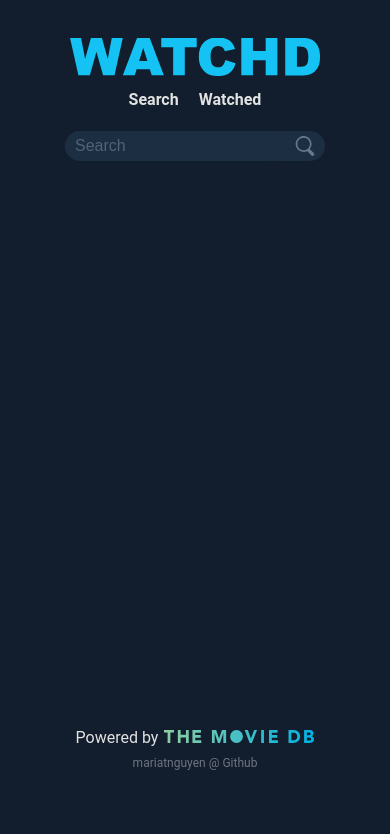
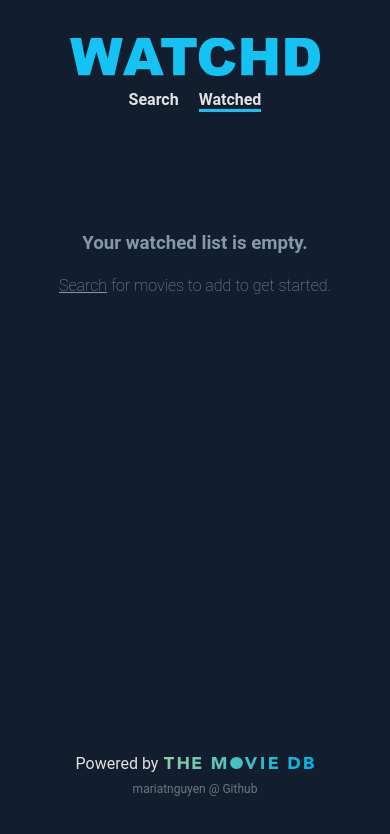
Before and after one commit to mariatnguyen/watchd, a React (Create React App) app: page / in a window 390 px wide. Both pictures are taken after a click on the element "Watched". Shown: the top 834 px of the page. Built offline with nearby package versions, Linux system fonts and the light colour scheme.

Commit message:
improve search 🔍

```diff
--- a/package.json
+++ b/package.json
@@ -1,5 +1,4 @@
 {
-  "homepage": "https://mariatnguyen.github.io/watchd/",
   "name": "watchd",
   "version": "0.1.0",
   "private": true,
@@ -15,8 +14,6 @@
     "web-vitals": "^1.0.1"
   },
   "scripts": {
-    "predeploy": "npm run build",
-    "deploy": "gh-pages -d build",
     "start": "react-scripts start",
     "build": "react-scripts build",
     "test": "react-scripts test",
@@ -39,8 +36,5 @@
       "last 1 firefox version",
       "last 1 safari version"
     ]
-  },
-  "devDependencies": {
-    "gh-pages": "^3.1.0"
   }
 }
--- a/src/App.js
+++ b/src/App.js
@@ -2,6 +2,7 @@ import React, { Component } from "react";
 import Header from "./Header.js";
 import SearchBar from "./SearchBar.js";
 import SearchResults from "./SearchResults.js";
+import WatchedList from "./WatchedList.js";
 import Footer from "./Footer.js";
 import './App.css';
 
@@ -9,15 +10,25 @@ class App extends Component {
   constructor(props) {
     super(props);
     this.state = {
+      navigation: "Search",
       searchTerm: "",
       searchPage: 1,
       searchResults: [],
       watched: []
     }
+    this.setNavigation = this.setNavigation.bind(this);
     this.setSearchTerm = this.setSearchTerm.bind(this);
     this.setPage = this.setPage.bind(this);
     this.prevPage = this.prevPage.bind(this);
     this.nextPage = this.nextPage.bind(this);
+  }
+
+  setNavigation(event) {
+    this.setState(
+      {
+        navigation: event.target.innerHTML
+      }
+    )
   }
 
   //fetch
@@ -70,12 +81,23 @@ class App extends Component {
     }
   }
 
+  //adding to watched
+
+  setWatched(event) {
+    this.setState(
+      {
+        watched: []
+      }
+    )
+  }
+
   render() {
     return (
       <div className="App">
-        <Header />
-        <SearchBar setSearchTerm={this.setSearchTerm} />
-        <SearchResults setPage={this.setPage} prevPage={this.prevPage} nextPage={this.nextPage} searchTerm={this.state.searchTerm} searchResults={this.state.searchResults} searchPage={this.state.searchPage} />
+        <Header setNavigation={this.setNavigation} navigation={this.state.navigation} />
+        {this.state.navigation === "Search" && <SearchBar setSearchTerm={this.setSearchTerm} />}
+        {this.state.navigation === "Search" && <SearchResults setPage={this.setPage} prevPage={this.prevPage} nextPage={this.nextPage} searchTerm={this.state.searchTerm} searchResults={this.state.searchResults} searchPage={this.state.searchPage} />}
+        {this.state.navigation === "Watched" && <WatchedList watched={this.state.watched} setNavigation={this.setNavigation}/>}
         <Footer />
       </div>
     )
--- /dev/null
+++ b/src/Empty.js
@@ -0,0 +1,13 @@
+import React, { PureComponent } from "react";
+import "./WatchedList.css";
+
+export default class Watched extends PureComponent {
+  render() {
+    return (
+      <div className="watched-list__empty">
+        <h3>Your watched list is empty.</h3>
+        <h4><a href="#" onClick={(e) => this.props.setNavigation(e)}>Search</a> for movies to add to get started.</h4>
+      </div>
+    );
+  }
+}
--- a/src/Header.css
+++ b/src/Header.css
@@ -21,8 +21,7 @@
     width: 250px;
 }
 
-.navigation__search,
-.navigation__watched {
+.navigation__link {
     padding: 0 30px 0 0;
     font-size: 18px;
     font-weight: bold;
@@ -30,11 +29,10 @@
     cursor: pointer;
 }
 
-.navigation__search:after,
-.navigation__watched:after {
+.navigation__link:after {
     content: "";
     display: block;
-    height: 2px;
+    height: 3px;
     bottom: 0;
     left: 50%;
     position: relative;
@@ -43,12 +41,21 @@
     width: 0;
 }
 
-.navigation__search:hover:after,
-.navigation__watched:hover:after {
+.navigation__link:hover:after {
     width: 100%;
     left: 0;
 }
 
+.navigation__link--active:after {
+    content: "";
+    display: block;
+    height: 3px;
+    bottom: 0;
+    left: 0;
+    position: relative;
+    background: #14c3f4;
+    width: 100%;
+}
 
 @media screen and (min-width:1366px) {
     .header {
@@ -66,8 +73,7 @@
         margin: auto;
         padding: 10px 0 0 0;
     }
-    .navigation__search,
-    .navigation__watched {
+    .navigation__link {
         padding: 0 10px;
         font-size: 16px;
     }
--- a/src/Header.js
+++ b/src/Header.js
@@ -17,8 +17,8 @@ export default class Header extends Component {
           </a>
           </div>
       <nav className="navigation">
-        <div className="navigation__search">Search</div>
-        <div className="navigation__watched">Watched</div>
+        <div className={this.props.navigation === "Search" ? "navigation__link navigation__link--active" : "navigation__link"} onClick={(e) => this.props.setNavigation(e)}>Search</div>
+        <div className={this.props.navigation === "Watched" ? "navigation__link navigation__link--active" : "navigation__link"} onClick={(e) => this.props.setNavigation(e)}>Watched</div>
       </nav>
       </header>
     )
--- /dev/null
+++ b/src/NothingFound.js
@@ -0,0 +1,13 @@
+import React, { PureComponent } from "react";
+import "./SearchResults.css";
+
+export default class NothingFound extends PureComponent {
+  render() {
+    return (
+      <div className="search-results__nothing-found">
+        <h1>Nothing found. 👀</h1>
+        <h3>Try searching again.</h3>
+      </div>
+    );
+  }
+}
--- a/src/SearchBar.css
+++ b/src/SearchBar.css
@@ -37,9 +37,11 @@
 }
 
 .search-bar__button {
+  margin: 0;
   padding: 5px 10px 5px 10px;
   border: 0;
   opacity: 0.7;
+  background-color: transparent;
   cursor: pointer;
 }
 
--- a/src/SearchBar.js
+++ b/src/SearchBar.js
@@ -20,16 +20,16 @@ export default class SearchBar extends PureComponent {
   render() {
     return (
       <div className="search-bar">
-        <div className="search-bar__field">
+        <form className="search-bar__field">
           <input ref={this.searchInput} id="search-bar__input" className="search-bar__input" type="text" placeholder="Search" onKeyDown={this.handleEnter} />
-          <div className="search-bar__button" onClick={(e) => {this.props.setSearchTerm(this.searchInput.current.value)}}>
+          <button className="search-bar__button" onClick={(e) => {e.preventDefault();this.props.setSearchTerm(this.searchInput.current.value)}}>
             <img src="./images/search.svg"
               alt="search"
               width="20"
               height="20"
             />
-          </div>
-        </div>
+          </button>
+        </form>
       </div>
     );
   }
--- a/src/SearchResults.js
+++ b/src/SearchResults.js
@@ -1,5 +1,6 @@
 import React, { PureComponent } from "react";
 import Pagination from './Pagination.js';
+import NothingFound from './NothingFound.js';
 import Moment from 'react-moment';
 import Genres from './Genres.json';
 import "./SearchResults.css";
@@ -32,6 +33,8 @@ export default class SearchResults extends PureComponent {
           </div>
           <div className="search-results__movie-release-date"><Moment format="MMM Do, YYYY">{movie.release_date}</Moment></div>
           <div className="search-results__movie-genres">{allGenres}</div>
+          <div className="search-results__movie-add">
+          </div>
         </div>
       </div>
     }
@@ -48,7 +51,8 @@ export default class SearchResults extends PureComponent {
         <div className="search-results__movies">
           {this.props.searchResults.length !== 0 ? this.props.searchResults.results.map(this.listMovies) : null}
         </div>
-        {this.props.searchResults.length !== 0 && <Pagination setPage={this.props.setPage} searchPage={this.props.searchPage} prevPage={this.props.prevPage} nextPage={this.props.nextPage} searchResults={this.props.searchResults} />}
+        {this.props.searchResults.length !== 0 && this.props.searchResults.results.length !== 0 ? <Pagination setPage={this.props.setPage} searchPage={this.props.searchPage} prevPage={this.props.prevPage} nextPage={this.props.nextPage} searchResults={this.props.searchResults} /> : null}
+        {this.props.searchResults.length !== 0 && this.props.searchResults.results.length === 0 ? <NothingFound/> : null}
       </div>
     );
   }
--- /dev/null
+++ b/src/WatchedList.css
@@ -0,0 +1,17 @@
+.watched-list {
+    min-height: 57.1vh;
+    margin-bottom: 50px;
+}
+.watched-list__empty {
+    margin-top: 100px;
+    text-align: center;
+    color: #8798aa;
+}
+.watched-list__empty h4 {
+    color: #8798aa;
+    font-size: 16px;
+    font-weight: 200;
+}
+.watched-list__empty h4 a {
+    color: #8798aa;
+}
--- /dev/null
+++ b/src/WatchedList.js
@@ -0,0 +1,51 @@
+import React, { PureComponent } from "react";
+import Empty from "./Empty.js"
+import Genres from './Genres.json';
+import "./WatchedList.css";
+
+export default class Watched extends PureComponent {
+  /*listMovies = (movie, index) => {
+    let allGenres = [];
+    Object.entries(Genres).map(
+      function ([id, genre]) {
+        movie.genre_ids.map(
+          function (genre_id) {
+            if (id === genre_id.toString()) {
+              allGenres.push(<span className="watched-list__movie-genre" key={`${genre}-${id}`}>{genre}</span>);
+            }
+            return null
+          });
+        return allGenres;
+      });
+
+    if (movie.poster_path !== null && movie.vote_average !== 0) {
+      return <div className="watched-list__movie" key={`${movie.title}-${index}`}>
+        <div className="watched-list__movie-image-wrapper">
+          <img className="watched-list__movie-image" src={"https://image.tmdb.org/t/p/w500" + movie.poster_path} alt={movie.title} width="100%" height="auto" />
+        </div>
+        <div className="watched-list__movie-description">
+          <div className="watched-list__movie-title">{movie.title}</div>
+          <div className="watched-list__movie-rating">
+            <span className="watched-list__movie-stars">{Math.round(movie.vote_average) + "/10, "}</span>
+            <span className="watched-list__movie-vote-vount">{movie.vote_average !== 1 ? movie.vote_count + " votes" : movie.vote_count + " vote"}</span>
+          </div>
+          <div className="watched-list__movie-release-date"><Moment format="MMM Do, YYYY">{movie.release_date}</Moment></div>
+          <div className="watched-list__movie-genres">{allGenres}</div>
+        </div>
+      </div>
+    }
+  }*/
+
+  render() {
+    /*let pages = [];
+    for (let i = 1; i <= this.props.searchResults.total_pages; i++) {
+      pages.push(<span key={i}>{i}</span>);
+    }*/
+
+    return (
+      <div className="watched-list">
+        {this.props.watched.length === 0 && <Empty setNavigation={this.props.setNavigation}/>}
+      </div>
+    );
+  }
+}
```
Also changed, not shown: src/SearchResults.css (+70 -6 lines).
